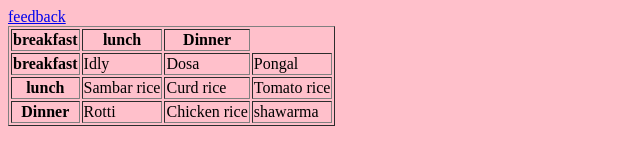
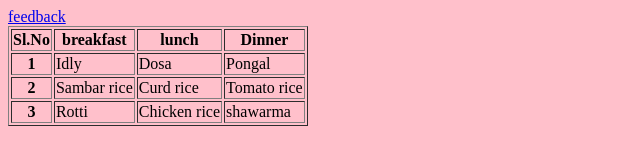
Before and after one commit to aswinilithvika/aswini-d, a plain HTML site: page menus.html in a window 1280 px wide. Shown: the whole page, without its empty margins (0-640 px from the left). Drawn offline with Linux system fonts and the light colour scheme.

Commit message:
third change

```diff
--- a/menus.html
+++ b/menus.html
@@ -9,24 +9,25 @@
     <a href="feedback.html">feedback</a>
 <table border="1">
     <tr>
+        <th>Sl.No</th>
         <th>breakfast</th>
         <th>lunch</th>
         <th>Dinner</th>
     </tr>
     <tr>
-        <th>breakfast</th>
+        <th>1</th>
         <td>Idly</td>
         <td>Dosa</td>
         <td>Pongal</td>
     </tr>
     <tr>
-        <th>lunch</th>
+        <th>2</th>
         <td>Sambar rice</td>
         <td>Curd rice</td>
         <td>Tomato rice</td>
     </tr>
     <tr>
-        <th>Dinner</th>
+        <th>3</th>
         <td>Rotti</td>
         <td>Chicken rice</td>
         <td>shawarma</td>
```
